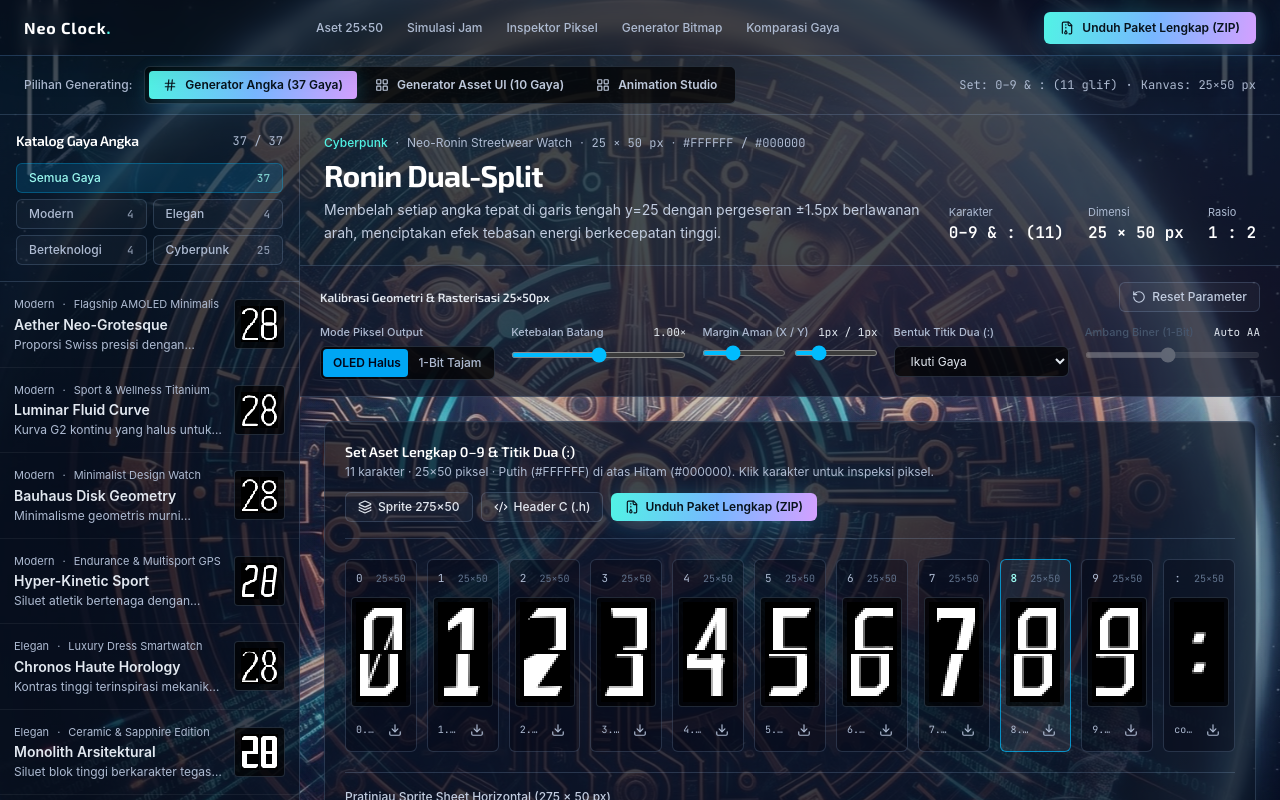
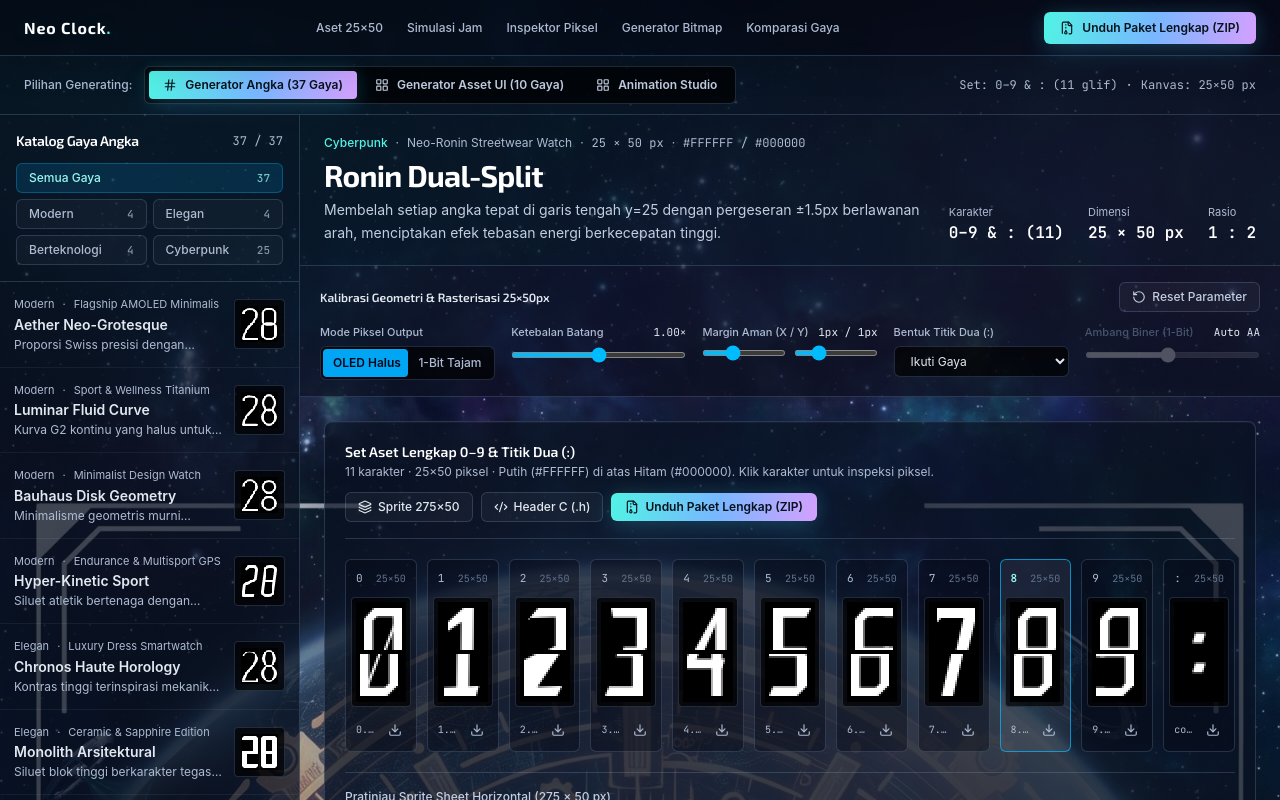
Before and after one commit to MazBayID/clock_icon, a React (Vite) app: page / in a window 1280 px wide. Shown: the top 800 px of the page. Built offline with nearby package versions, Linux system fonts and the light colour scheme.

Commit message:
Fix clock background rendering layer

```diff
--- a/src/index.css
+++ b/src/index.css
@@ -96,35 +96,28 @@
     position: relative;
     isolation: isolate;
     min-width: 320px;
-    background: #070b16;
+    background-color: #070b16;
+    background-image:
+      radial-gradient(ellipse at 12% 17%, rgba(28, 214, 224, .14), transparent 34rem),
+      radial-gradient(ellipse at 88% 24%, rgba(198, 74, 255, .16), transparent 33rem),
+      radial-gradient(ellipse at 52% 76%, rgba(54, 117, 255, .12), transparent 38rem),
+      linear-gradient(180deg, rgba(5, 9, 20, .10) 0%, rgba(5, 9, 20, .16) 48%, rgba(5, 9, 20, .28) 100%),
+      linear-gradient(105deg, rgba(5, 17, 35, .08), rgba(30, 10, 44, .06) 55%, rgba(5, 17, 35, .08)),
+      url("/clock_icon/background_clock.jpg");
+    background-position: center, center, center, center, center, center 42%;
+    background-size: auto, auto, auto, auto, auto, cover;
+    background-repeat: no-repeat;
+    background-attachment: fixed;
     color: var(--maz-text);
     font-family: var(--font-sans);
     -webkit-font-smoothing: antialiased;
   }
 
+  /* The background is painted directly on body so it cannot be hidden
+     behind the body's own opaque background layer. */
   body::before,
   body::after {
-    content: "";
-    position: fixed;
-    inset: 0;
-    z-index: -1;
-    pointer-events: none;
-  }
-
-  body::before {
-    background:
-      linear-gradient(180deg, rgba(5, 9, 20, .10) 0%, rgba(5, 9, 20, .16) 48%, rgba(5, 9, 20, .28) 100%),
-      linear-gradient(105deg, rgba(5, 17, 35, .08), rgba(30, 10, 44, .06) 55%, rgba(5, 17, 35, .08)),
-      url("/clock_icon/background_clock.jpg") center 42% / cover no-repeat;
-    transform: scale(1.015);
-  }
-
-  body::after {
-    background:
-      radial-gradient(ellipse at 12% 17%, rgba(28, 214, 224, .14), transparent 34rem),
-      radial-gradient(ellipse at 88% 24%, rgba(198, 74, 255, .16), transparent 33rem),
-      radial-gradient(ellipse at 52% 76%, rgba(54, 117, 255, .12), transparent 38rem);
-    mix-blend-mode: screen;
+    content: none;
   }
 
   h1, h2, h3, h4,
@@ -241,8 +234,8 @@ header.sticky a[href="#top"]::after {
 }
 
 @media (max-width: 720px) {
-  body::before {
-    background-position: 52% center;
+  body {
+    background-position: center, center, center, center, center, 52% center;
   }
 }
 
```
